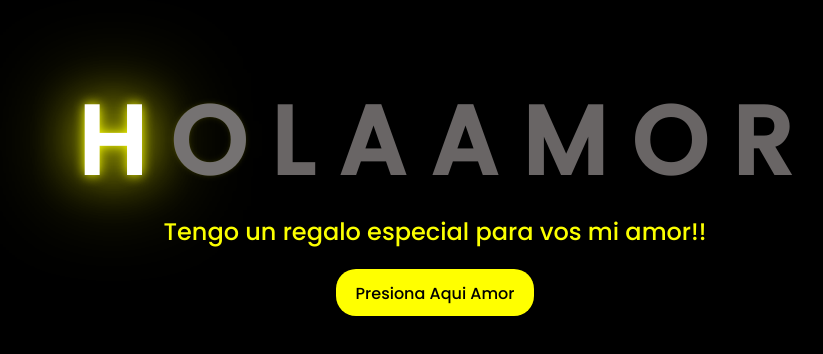
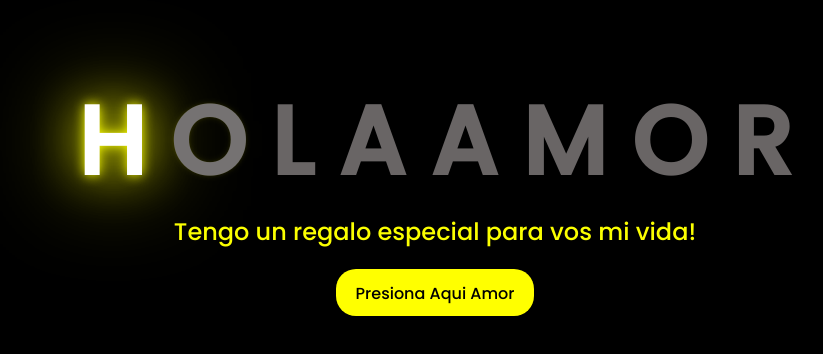
Before and after one commit to ChrisDevsGit/Flores-Para-Mi-Amor, a plain HTML site: page index.html in a window 1280 px wide. Shown: the part 216-570 px from the top of the page, without its empty margins (213-1036 px from the left). Drawn offline with Linux system fonts and the light colour scheme.

Commit message:
Update index.html

```diff
--- a/index.html
+++ b/index.html
@@ -29,7 +29,7 @@
         <span></span>
     </div>
     <div class="description">
-        <span>Tengo un regalo especial para vos mi amor!!</span>
+        <span>Tengo un regalo especial para vos mi vida!</span>
     </div>
     <div class="button">
         <button>
```
